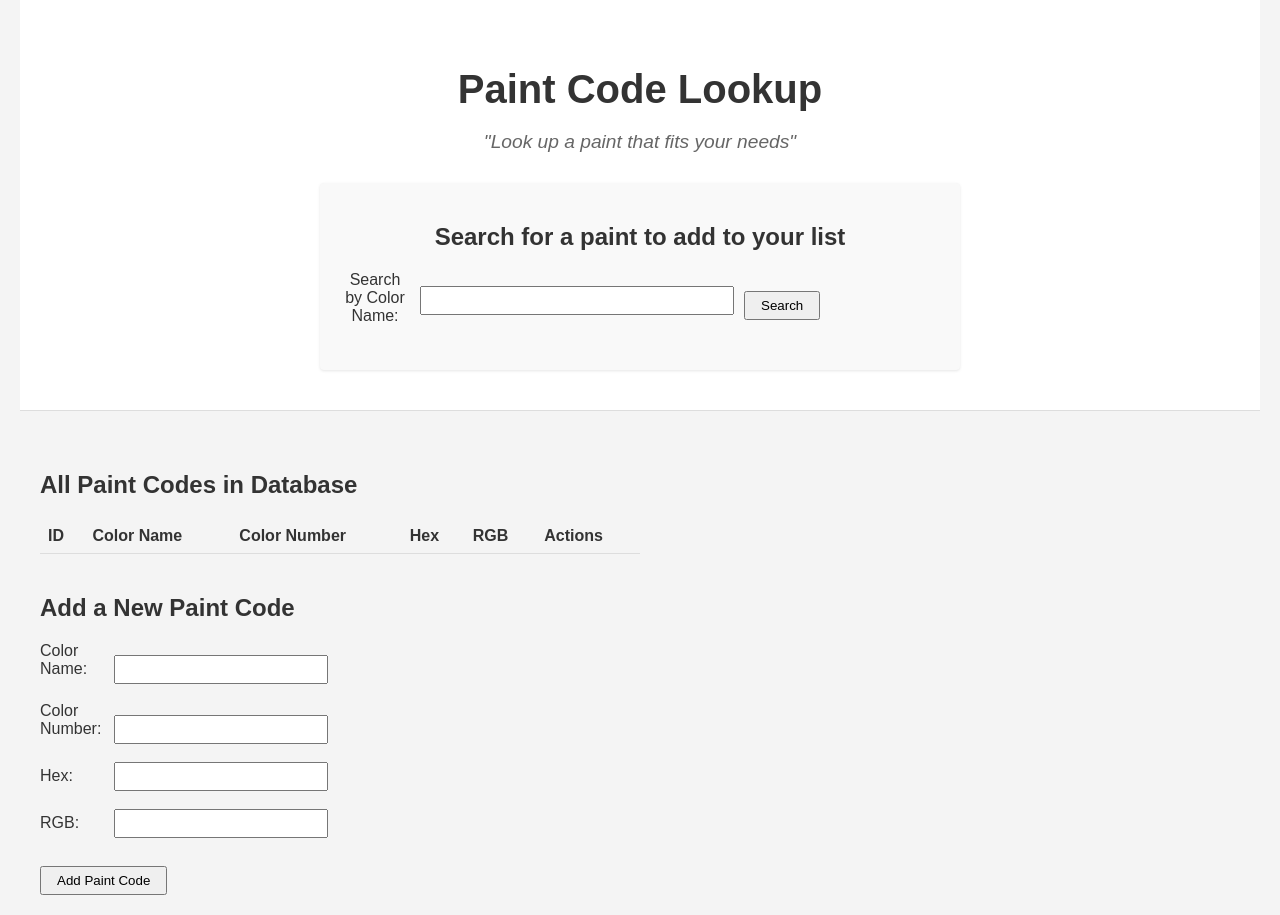
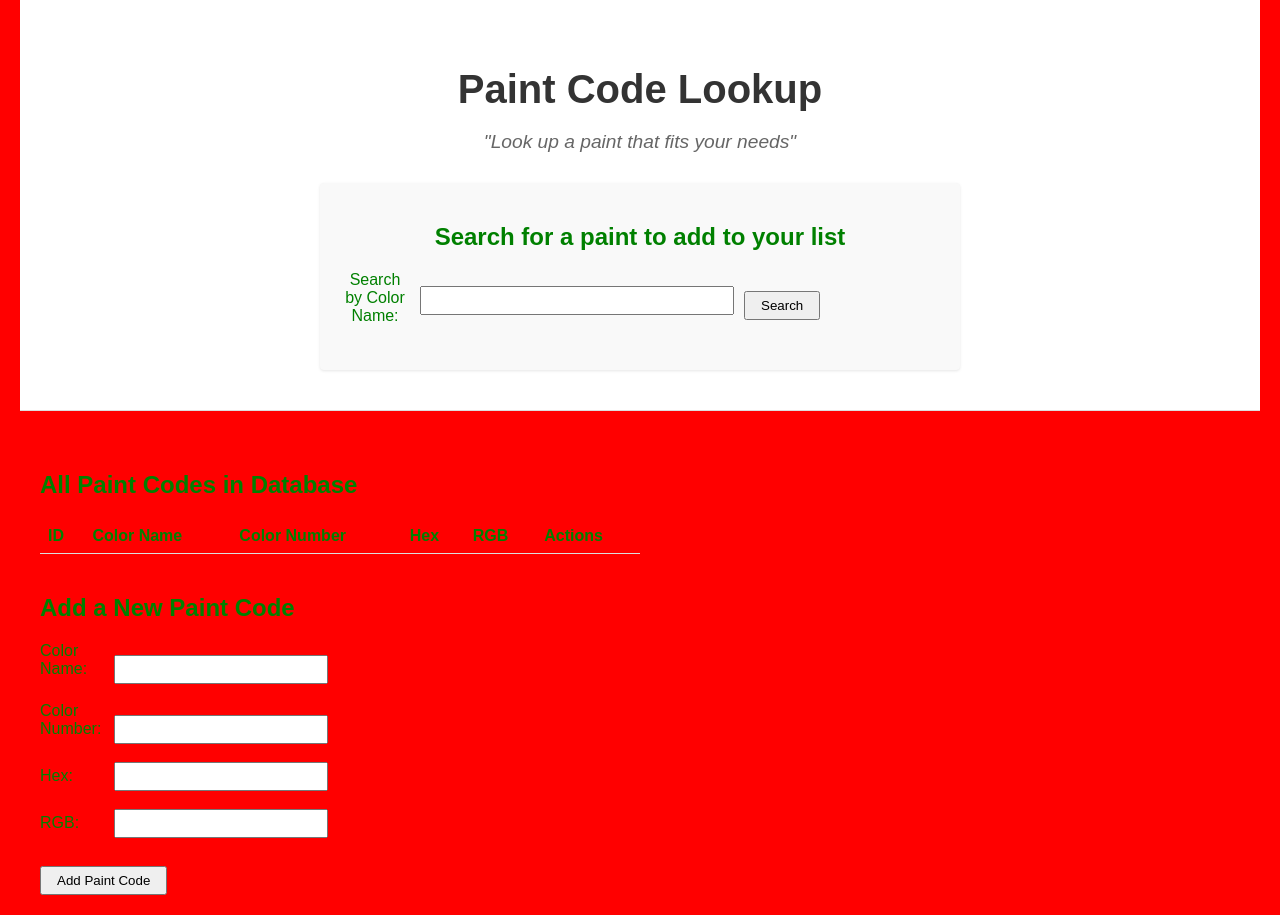
Before and after one commit to Jaxononator17/Project-3, a PHP site: page /index5.php in a window 1280 px wide. Run offline with PHP 8.4, Linux system fonts and the light colour scheme; the visitor is signed in with stand-in values (Sample User, id 1); data that the repository does not hold is empty.

Commit message:
Changed some styles.css

```diff
--- a/styles.css
+++ b/styles.css
@@ -1,7 +1,7 @@
 body {
     font-family: Arial, sans-serif;
-    background-color: #f4f4f4;
-    color: #333;
+    background-color: red;
+    color: green;
     max-width: 1200px;
     margin: 0 auto;
     padding: 20px;
```
